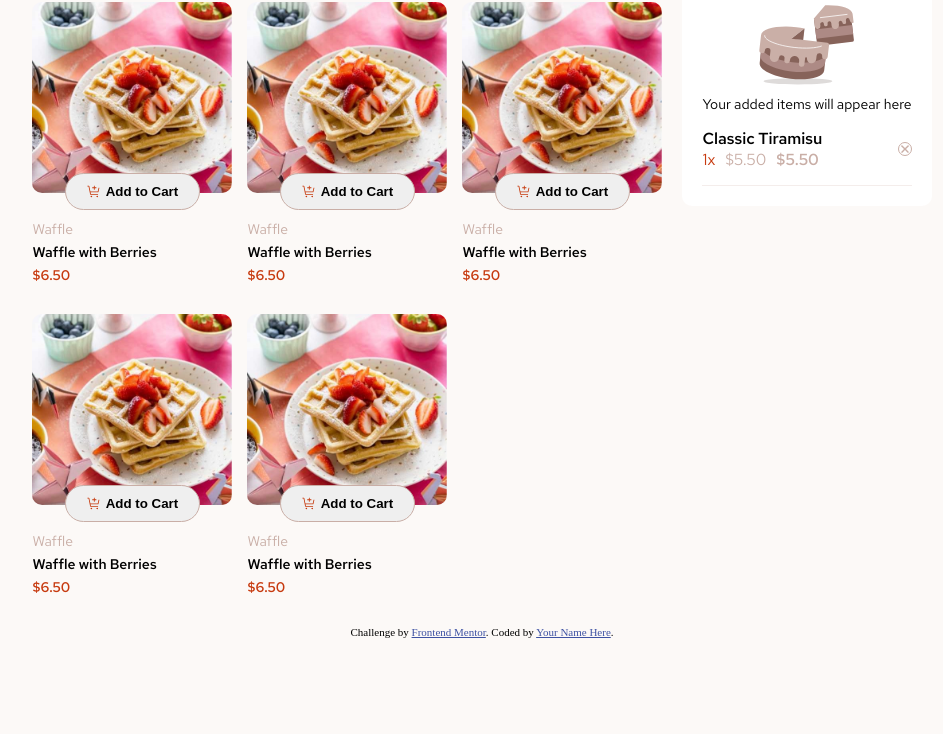
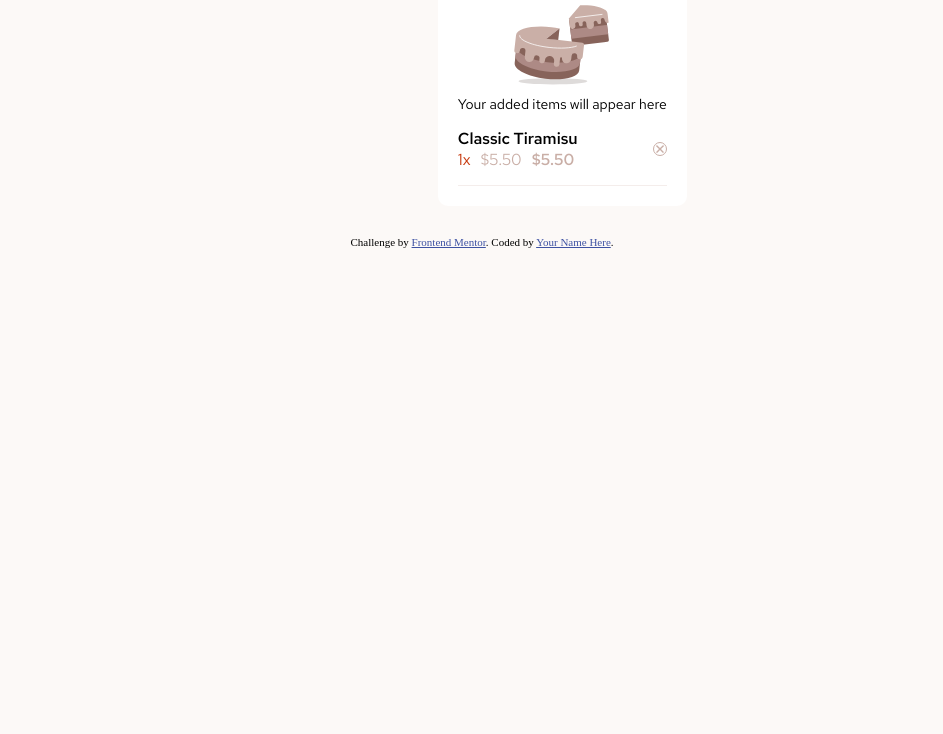
Before and after one commit to romrauq/product-list-with-cart, a plain HTML site: page index.html in a window 1280 px wide. Shown: the part 66-800 px from the top of the page, without its empty margins (158-1101 px from the left). Drawn offline with Linux system fonts and the light colour scheme.

Commit message:
Removed static dessert item elements.

```diff
--- a/index.html
+++ b/index.html
@@ -16,201 +16,8 @@
 					<h1>Desserts</h1>
 				</div>
 
-				<div class="items-container">
-					<div class="dessert-item">
-						<div class="image-button-container">
-							<img
-								src="./resources/images/image-waffle-desktop.jpg"
-								alt=""
-								class="dessert-image"
-								id="dessert-image"
-							/>
-							<button>
-								<div class="button-content-default">
-									<img
-										src="./resources/images/icon-add-to-cart.svg"
-										alt=""
-										class="add-to-cart-button"
-										id="add-to-cart-button"
-									/>Add to Cart
-								</div>
-
-								<div class="button-content-dynamic">
-									<img
-										src="./resources/images/icon-decrement-quantity.svg"
-										alt=""
-										class="count-icon decrement-icon"
-									/>
-									<span class="item-button-count">4</span>
-									<img
-										src="./resources/images/icon-increment-quantity.svg"
-										alt=""
-										class="count-icon increment-icon"
-									/>
-								</div>
-							</button>
-						</div>
-
-						<p class="dessert-type" id="dessert-type">Waffle</p>
-						<p class="dessert-specific" id="dessert-specific">Waffle with Berries</p>
-						<p class="dessert-price" id="dessert-price">$6.50</p>
-					</div>
-
-					<div class="dessert-item">
-						<div class="image-button-container">
-							<img
-								src="./resources/images/image-waffle-desktop.jpg"
-								alt=""
-								class="dessert-image"
-								id="dessert-image"
-							/>
-							<button>
-								<div class="button-content-default">
-									<img
-										src="./resources/images/icon-add-to-cart.svg"
-										alt=""
-										class="add-to-cart-button"
-										id="add-to-cart-button"
-									/>Add to Cart
-								</div>
-
-								<div class="button-content-dynamic">
-									<img
-										src="./resources/images/icon-decrement-quantity.svg"
-										alt=""
-										class="count-icon decrement-icon"
-									/>
-									<span class="item-button-count">4</span>
-									<img
-										src="./resources/images/icon-increment-quantity.svg"
-										alt=""
-										class="count-icon increment-icon"
-									/>
-								</div>
-							</button>
-						</div>
-
-						<p class="dessert-type" id="dessert-type">Waffle</p>
-						<p class="dessert-specific" id="dessert-specific">Waffle with Berries</p>
-						<p class="dessert-price" id="dessert-price">$6.50</p>
-					</div>
-
-					<div class="dessert-item">
-						<div class="image-button-container">
-							<img
-								src="./resources/images/image-waffle-desktop.jpg"
-								alt=""
-								class="dessert-image"
-								id="dessert-image"
-							/>
-							<button>
-								<div class="button-content-default">
-									<img
-										src="./resources/images/icon-add-to-cart.svg"
-										alt=""
-										class="add-to-cart-button"
-										id="add-to-cart-button"
-									/>Add to Cart
-								</div>
-
-								<div class="button-content-dynamic">
-									<img
-										src="./resources/images/icon-decrement-quantity.svg"
-										alt=""
-										class="count-icon decrement-icon"
-									/>
-									<span class="item-button-count">4</span>
-									<img
-										src="./resources/images/icon-increment-quantity.svg"
-										alt=""
-										class="count-icon increment-icon"
-									/>
-								</div>
-							</button>
-						</div>
-
-						<p class="dessert-type" id="dessert-type">Waffle</p>
-						<p class="dessert-specific" id="dessert-specific">Waffle with Berries</p>
-						<p class="dessert-price" id="dessert-price">$6.50</p>
-					</div>
-
-					<div class="dessert-item">
-						<div class="image-button-container">
-							<img
-								src="./resources/images/image-waffle-desktop.jpg"
-								alt=""
-								class="dessert-image"
-								id="dessert-image"
-							/>
-							<button>
-								<div class="button-content-default">
-									<img
-										src="./resources/images/icon-add-to-cart.svg"
-										alt=""
-										class="add-to-cart-button"
-										id="add-to-cart-button"
-									/>Add to Cart
-								</div>
-
-								<div class="button-content-dynamic">
-									<img
-										src="./resources/images/icon-decrement-quantity.svg"
-										alt=""
-										class="count-icon decrement-icon"
-									/>
-									<span class="item-button-count">4</span>
-									<img
-										src="./resources/images/icon-increment-quantity.svg"
-										alt=""
-										class="count-icon increment-icon"
-									/>
-								</div>
-							</button>
-						</div>
-
-						<p class="dessert-type" id="dessert-type">Waffle</p>
-						<p class="dessert-specific" id="dessert-specific">Waffle with Berries</p>
-						<p class="dessert-price" id="dessert-price">$6.50</p>
-					</div>
-
-					<div class="dessert-item">
-						<div class="image-button-container">
-							<img
-								src="./resources/images/image-waffle-desktop.jpg"
-								alt=""
-								class="dessert-image"
-								id="dessert-image"
-							/>
-							<button>
-								<div class="button-content-default">
-									<img
-										src="./resources/images/icon-add-to-cart.svg"
-										alt=""
-										class="add-to-cart-button"
-										id="add-to-cart-button"
-									/>Add to Cart
-								</div>
-
-								<div class="button-content-dynamic">
-									<img
-										src="./resources/images/icon-decrement-quantity.svg"
-										alt=""
-										class="count-icon decrement-icon"
-									/>
-									<span class="item-button-count">4</span>
-									<img
-										src="./resources/images/icon-increment-quantity.svg"
-										alt=""
-										class="count-icon increment-icon"
-									/>
-								</div>
-							</button>
-						</div>
-
-						<p class="dessert-type" id="dessert-type">Waffle</p>
-						<p class="dessert-specific" id="dessert-specific">Waffle with Berries</p>
-						<p class="dessert-price" id="dessert-price">$6.50</p>
-					</div>
+				<div class="items-container" id="dessert-items-container">
+					<!-- Dessert items will be dynamically listed within this div -->
 				</div>
 			</div>
 
```
